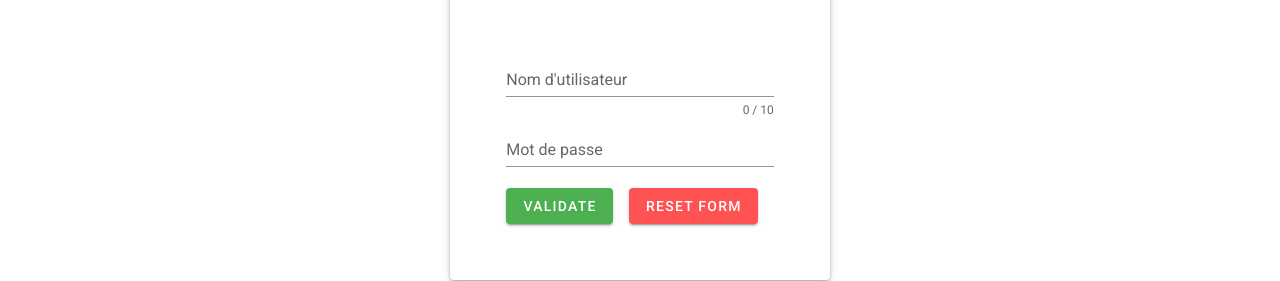
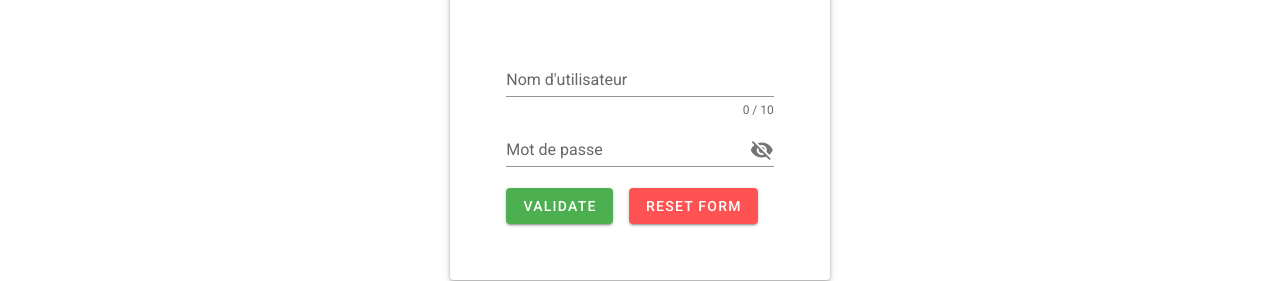
Before and after one commit to CauquilM/hungryshadow, a Vue app: page /login in a window 1280 px wide. Shown: the part 296-577 px from the top of the page. Built offline with nearby package versions, Linux system fonts and the light colour scheme; no server answers.

Commit message:
update forms

```diff
--- a/src/components/LoginComponent.vue
+++ b/src/components/LoginComponent.vue
@@ -14,6 +14,9 @@
         <v-text-field
           v-model="password"
           :rules="passwordRules"
+          :append-icon="showPassword ? 'mdi-eye' : 'mdi-eye-off'"
+          :type="showPassword ? 'text' : 'password'"
+          @click:append="showPassword = !showPassword"
           label="Mot de passe"
           required
         />
@@ -50,6 +53,7 @@ export default {
   data() {
     return {
       error: "",
+      showPassword: false,
       valid: true,
       username: "",
       usernameRules: [(v) => !!v || "Un nom d'utilisateur est requis"],
--- a/src/components/RegisterComponent.vue
+++ b/src/components/RegisterComponent.vue
@@ -14,6 +14,9 @@
         <v-text-field
           v-model="password"
           :rules="passwordRules"
+          :append-icon="showPassword ? 'mdi-eye' : 'mdi-eye-off'"
+          :type="showPassword ? 'text' : 'password'"
+          @click:append="showPassword = !showPassword"
           label="Mot de passe"
           required
         />
@@ -47,6 +50,7 @@ export default {
   data() {
     return {
       valid: true,
+      showPassword: false,
       username: "",
       usernameRules: [
         (v) => !!v || "Un nom d'utilisateur est requis",
```
